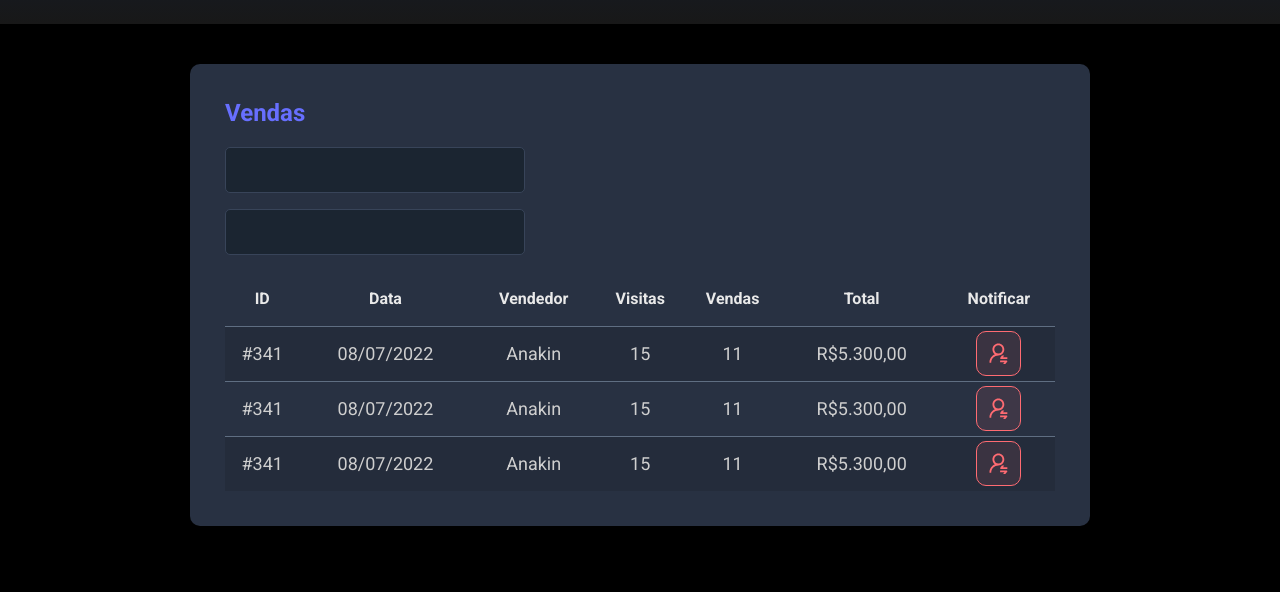
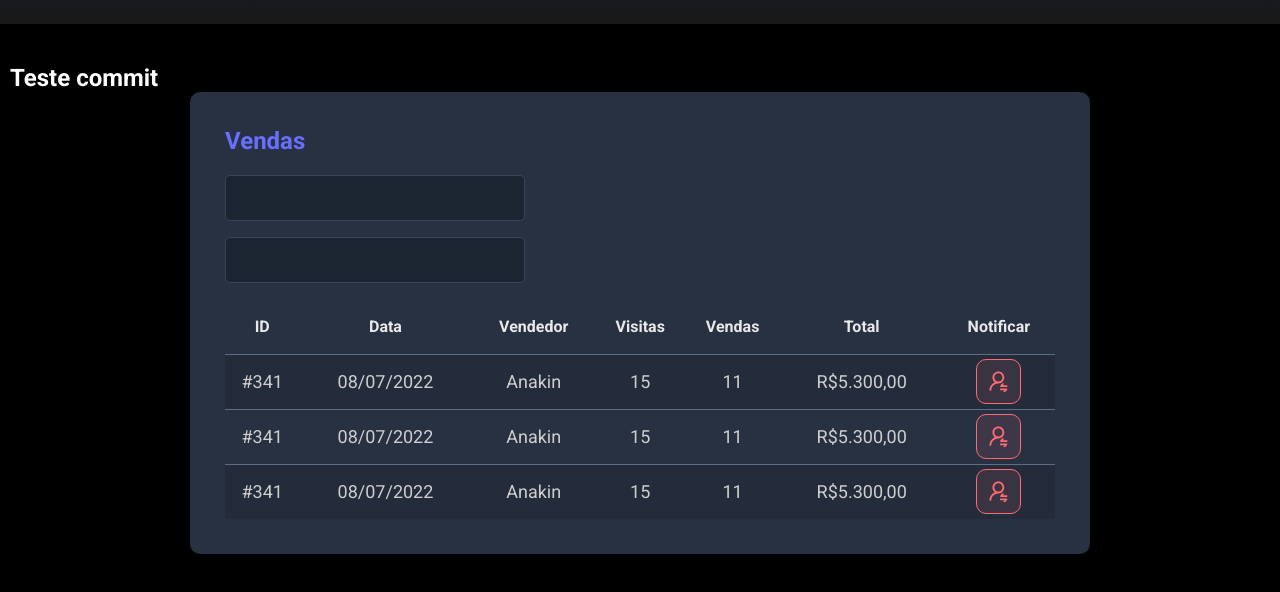
Before and after one commit to LorenaNuns/DSMeta, a plain HTML site: page index.html in a window 1280 px wide. Shown: the part 196-788 px from the top of the page. Drawn offline with Linux system fonts and the light colour scheme.

Commit message:
Teste de commit

```diff
--- a/index.html
+++ b/index.html
@@ -23,6 +23,7 @@
     <main>
       <section id="sales">
         <!-- A 1º div controla a largura do retangulo  e o 2º as composições dentro do div-->
+        <h1>Teste commit</h1>
         <div class="dsmeta-container">
           <div class="dsmeta-card">
             <h2 class="dsmeta-sales-title">Vendas</h2>
```
